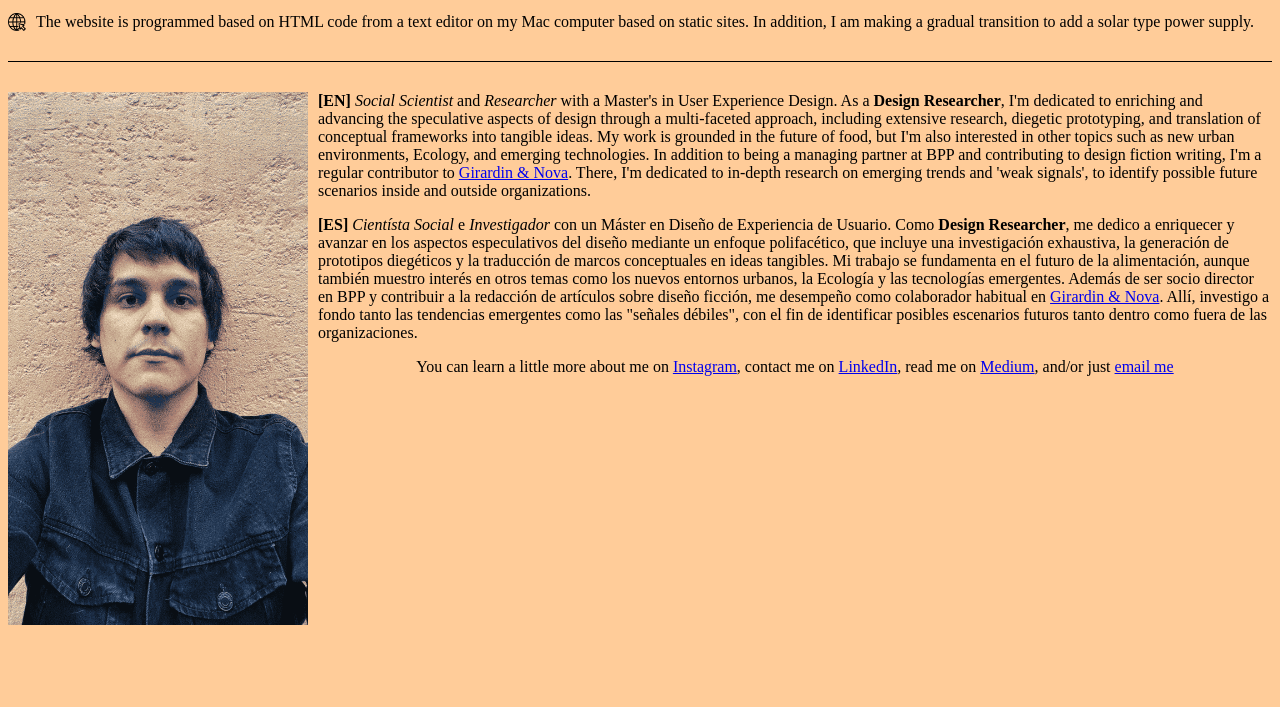
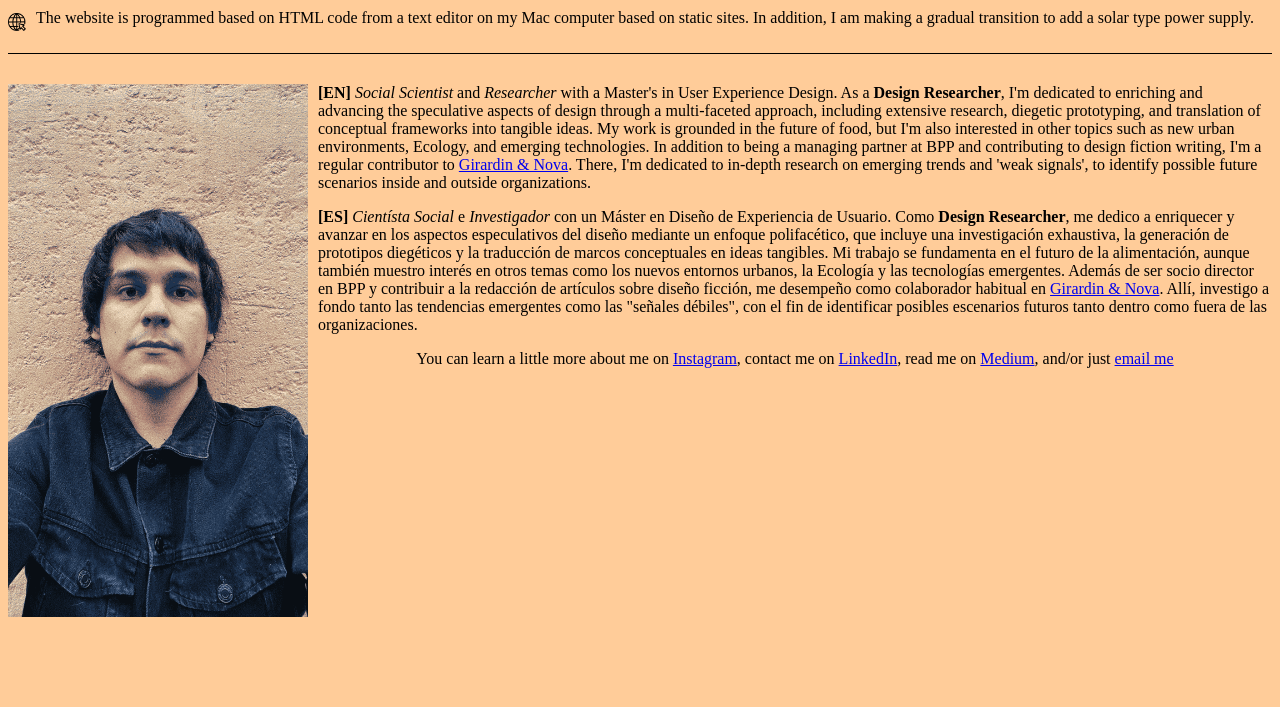
Before and after one commit to nbronzina/portfolio, a plain HTML site: page index.html in a window 1280 px wide. Shown: the part 93-800 px from the top of the page. Drawn offline with Linux system fonts and the light colour scheme.

Commit message:
cambio index

```diff
--- a/index.html
+++ b/index.html
@@ -117,7 +117,7 @@
 </nav>
 <h1>Hello!</h1>
 <h2>I’m Nicolás Bronzina, an Argentinean Design Researcher living in Madrid</h2>
-<p style="line-height= 10px";><img src="img/static.png" alt="" width="18"> The website is programmed based on HTML code from a text editor on my Mac computer based on static sites. In addition, I am making a gradual transition to add a solar type power supply.</p>
+<p style="line-height: 10px";><img src="img/static.png" alt="" width="18"> The website is programmed based on HTML code from a text editor on my Mac computer based on static sites. In addition, I am making a gradual transition to add a solar type power supply.</p>
 <hr>
 <img src="img/DitherME.png" alt="" width="300" height=auto>
 <p><b>[EN]</b> <em>Social Scientist</em> and <em>Researcher</em> with a Master's in User Experience Design.
```
